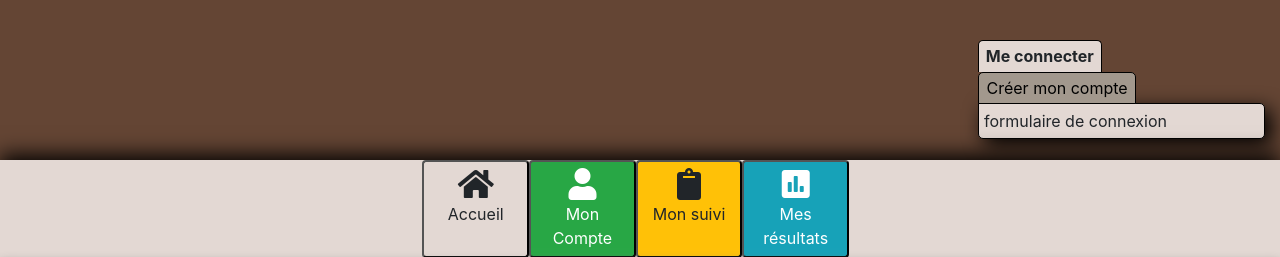
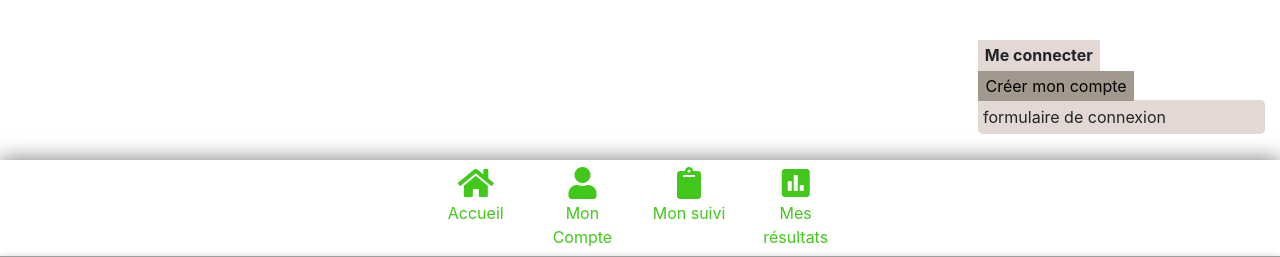
Before and after one commit to CaroleSa/projet_13, a Django app: page / in a window 1280 px wide. Shown: the top 257 px of the page. Run offline with Django 3.2, Linux system fonts and the light colour scheme; some libraries are stand-ins or nearby versions; some web fonts are replaced; grey boxes are pictures that could not be loaded.

Commit message:
logo nav color in progress

```diff
--- a/dietetic/static/dietetic/css/style.css
+++ b/dietetic/static/dietetic/css/style.css
@@ -32,7 +32,7 @@
 /*  HEADER + LOGIN NAV   */
 #header {
   min-height: 20vh;
-  background-color : rgb(100, 69, 52);
+  background-color : rgb(255, 255, 255);
 }
 #login_nav{
     margin-top : 5vh;
@@ -43,7 +43,6 @@
         margin-left:3px;
         margin-right:3px;
         padding:3px;
-        border:1px solid black;
         cursor:pointer;
 }
 .tab a
@@ -53,27 +52,21 @@
 .tab_n
 {
         background:rgb(162, 152, 141);
-        border-bottom:1px solid black;
         color : rgb(0,0,0);
-        border-radius: 5px 5px 0px 0px;
 }
 .tab_y
 {
         background:rgb(227, 216, 211);
-        border-bottom:0px solid black;
         padding-bottom:4px;
         font-weight : bold ;
-        border-radius: 5px 5px 0px 0px;
 }
 .contents
 {
         background-color:rgb(227, 216, 211);
-        border:1px solid black;
         margin-top:-1px;
         margin-left:3px;
         padding:5px;
         border-radius: 0px 5px 5px 5px;
-        box-shadow : 6px 6px 20px black;
 }
 h1
 {
@@ -84,19 +77,15 @@ h1
 
 /*  NAV  */
 #button_nav{
-    align-content : center;
     min-height : 6vh;
-    background-color : rgb(227, 216, 211);
-    box-shadow : 0px -5px 20px black;
-}
-.btn {
-    border-left: 2px black outset;
-    border-bottom: 2px black outset;
-    border-top: 2px black outset;
-    border-right: 2px black outset;
+    background-color : rgb(255, 255, 255);
+    box-shadow : 0px -1px 20px grey;
 }
 i {
     font-size : 2em;
+}
+#user, #poll, #home, #clipboard{
+    color : rgb(65, 200, 26);
 }
 
 
--- a/dietetic/static/dietetic/js/script.js
+++ b/dietetic/static/dietetic/js/script.js
@@ -8,3 +8,18 @@ $card.on('click', function() {
     $dietetic_text.show();
     $card.css('background-image', "url('../../static/dietetic/img/back_face.jpg')");
 });
+
+
+//     logo nav animation
+
+var $button = $('#button_nav');
+$button.on('mouseover', function(event) {
+  var $id_elt = "#"+event.target.id;
+  var $logo = $(''+$id_elt+'');
+  $logo.css('color', "rgb(30,20,200)");
+});
+$button.on('mouseleave', function(event) {
+    var $id_elt = "#"+event.target.id;
+    var $logo = $(''+$id_elt+'');
+    $logo.css('color', "rgb(0,0,0)");
+});
--- a/dietetic/templates/dietetic/base.html
+++ b/dietetic/templates/dietetic/base.html
@@ -49,10 +49,10 @@
             <div class="row">
                 <div class="col-lg-12">
                     <div class="row" id="button_nav">
-                        <a class="btn btn-default col-lg-offset-4 col-lg-1" href="{% url 'index' %}"><i class="fas fa-home"></i></br>Accueil</a>
-                        <a class="btn btn-success col-lg-1" href="{% url 'account:my_account' %}"><i class="fas fa-user"></i></br>Mon Compte</a>
-                        <a class="btn btn-warning col-lg-1" href="{% url 'dietetic:dietetic_space' %}"><i class="fas fa-clipboard"></i></br>Mon suivi</a>
-                        <a class="btn btn-info col-lg-1" href="{% url 'dietetic:my_results' %}"><i class="fas fa-poll"></i></br>Mes résultats</a>
+                        <a id="home" class="btn col-lg-offset-4 col-lg-1" href="{% url 'index' %}"><i class="fas fa-home"></i></br>Accueil</a>
+                        <a id="user" class="btn col-lg-1" href="{% url 'account:my_account' %}"><i class="fas fa-user"></i></br>Mon Compte</a>
+                        <a id="clipboard" class="btn col-lg-1" href="{% url 'dietetic:dietetic_space' %}"><i class="fas fa-clipboard"></i></br>Mon suivi</a>
+                        <a id="poll" class="btn col-lg-1" href="{% url 'dietetic:my_results' %}"><i class="fas fa-poll"></i></br>Mes résultats</a>
                     </div>
                 </div>
             </div>
```
